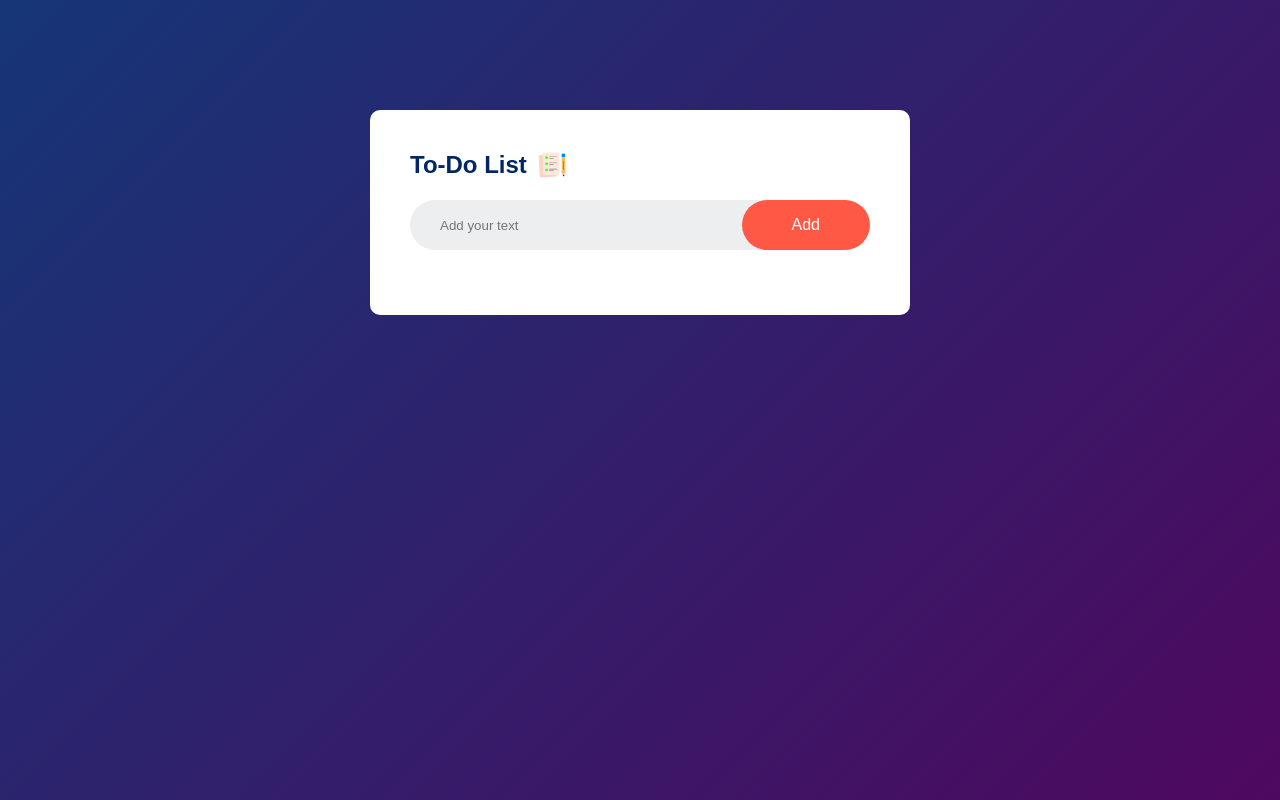
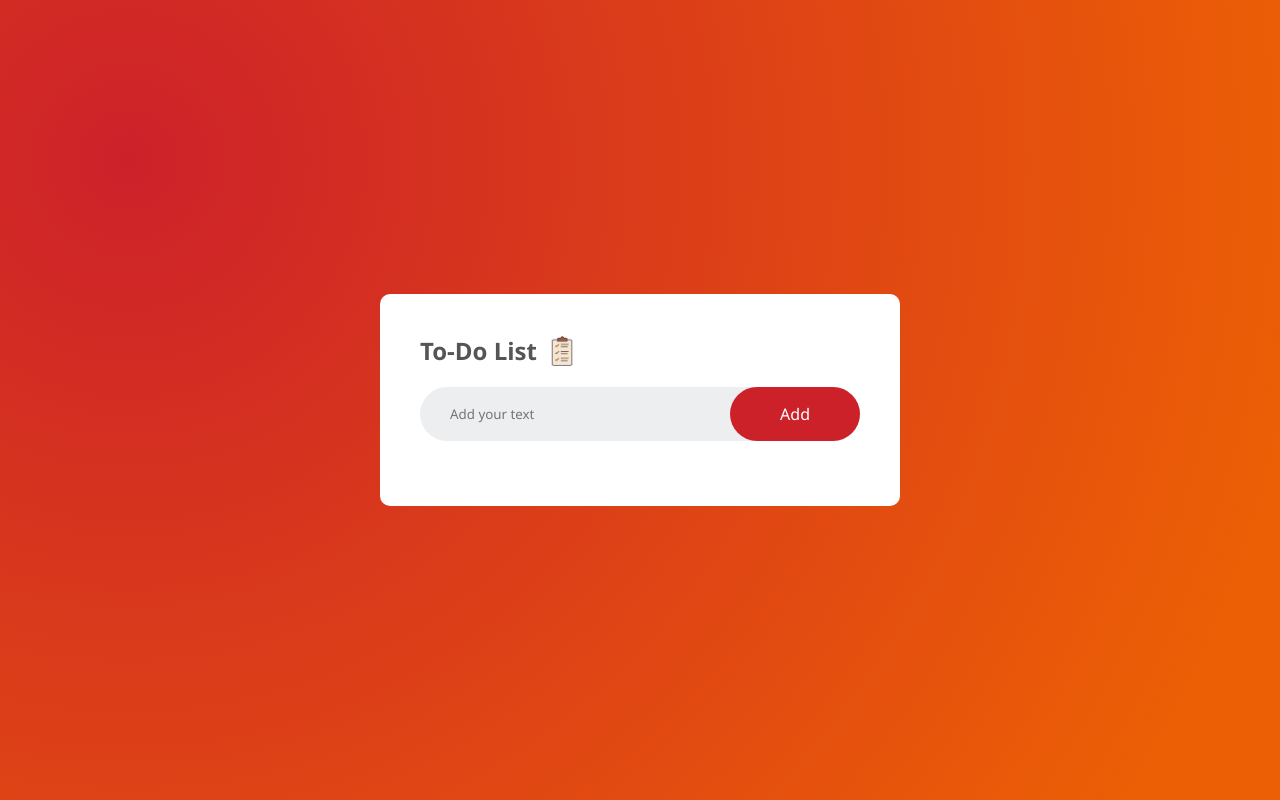
Before and after one commit to newmayana/1stToDoList, a plain HTML site: page 1stSmallClicheProject/index.html in a window 1280 px wide. Drawn offline with Linux system fonts and the light colour scheme.

Commit message:
changed the style

```diff
--- a/1stSmallClicheProject/index.html
+++ b/1stSmallClicheProject/index.html
@@ -9,7 +9,7 @@
 <body>
     <div class="container">
         <div class="todo-app">
-            <h2>To-Do List <img src="images/icon.png" alt="icon"></h2>
+            <h2>To-Do List <img src="images/tasks.png" alt="icon"></h2>
             <div class="row">
                 <input type="text" id="input-box" placeholder="Add your text">
                 <button onclick="addTask()">Add</button>
--- a/1stSmallClicheProject/style.css
+++ b/1stSmallClicheProject/style.css
@@ -1,28 +1,31 @@
 *{
     margin: 0;
     padding: 0;
-    font-family: 'Poppins', sans-serif;
+    font-family:'Segoe UI', Tahoma, Geneva, Verdana, sans-serif;
     box-sizing: border-box;
 }
 
 .container{
+    display: flex;
     width: 100%;
     min-height: 100vh;
-    background: linear-gradient(135deg, #153677, #4e085f);
+    align-items: center;
+    justify-content: center;
+    background: radial-gradient(circle at 10% 20%, rgb(205, 33, 42) 0%, rgb(236, 95, 5) 90%);
     padding: 10px;
 }
 
 .todo-app{
     width: 100%;
-    max-width: 540px;
+    max-width: 520px;
     background: #fff;
-    margin: 100px auto 20px;
+    margin: 100px auto ;
     padding: 40px;
     border-radius: 10px;
 }
 
 .todo-app h2{
-    color: #002765;
+    color: #555;
     display: flex;
     align-items: center;
     margin-bottom: 20px;
@@ -56,8 +59,8 @@ button{
     border: none;
     outline: none;
     padding: 16px 50px;
-    background: #ff5945;
-    color: #fff;
+    background: rgb(205, 33, 42);
+    color: #ffffff;
     font-size: 16px;
     cursor: pointer;
     border-radius: 40px;
```
Also changed, not shown: 1stSmallClicheProject/images/tasks.png (added).
